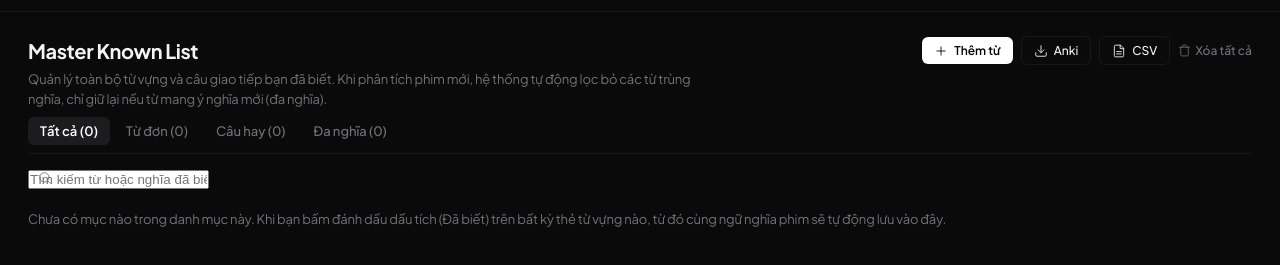
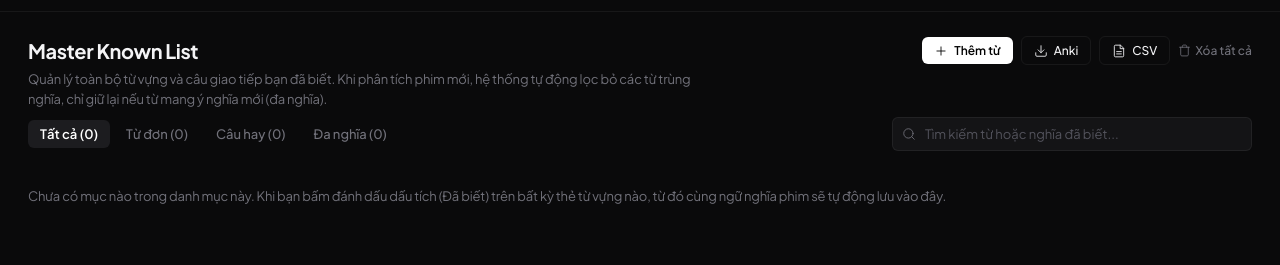
Before and after one commit to 17130239-coder/fx-english, a browser extension: page studio/studio.html in a window 1280 px wide. Both pictures are taken after a click on the button "Danh sách từ & câu đã biết (Master List)". Shown: the part 51-316 px from the top of the page. Drawn offline with Linux system fonts and the light colour scheme.

Commit message:
fix(ui): correct search input styling in master list, auto-sync mastered words, and clean up navbar actions

```diff
--- a/studio/studio.css
+++ b/studio/studio.css
@@ -746,10 +746,14 @@ body {
   transform: translateY(-50%);
   color: var(--fx-text-secondary);
   pointer-events: none;
-}
-
-#fx-filter-search {
+  z-index: 2;
+}
+
+.fx-search-wrap input,
+#fx-filter-search,
+#fx-master-search {
   width: 100%;
+  box-sizing: border-box;
   background: var(--fx-bg-surface);
   border: 1px solid var(--fx-border-subtle);
   border-radius: 6px;
@@ -761,11 +765,16 @@ body {
   transition: var(--fx-transition-fast);
 }
 
-#fx-filter-search:focus {
+.fx-search-wrap input:focus,
+#fx-filter-search:focus,
+#fx-master-search:focus {
   border-color: var(--fx-border-strong);
-}
-
-#fx-filter-search::placeholder {
+  background: #18181B;
+}
+
+.fx-search-wrap input::placeholder,
+#fx-filter-search::placeholder,
+#fx-master-search::placeholder {
   color: var(--fx-text-muted);
 }
 
@@ -1416,7 +1425,24 @@ body {
 }
 
 .fx-master-filters-bar {
-  margin-bottom: 4px;
+  display: flex;
+  flex-direction: row;
+  align-items: center;
+  justify-content: space-between;
+  gap: 16px;
+  margin-bottom: 20px;
+  flex-wrap: wrap;
+}
+
+.fx-master-filters-bar .fx-tabs-group {
+  border-bottom: none;
+  padding-bottom: 0;
+  margin-bottom: 0;
+}
+
+.fx-master-filters-bar .fx-filter-controls {
+  flex: 0 1 360px;
+  min-width: 240px;
 }
 
 .fx-master-grid {
--- a/studio/studio.js
+++ b/studio/studio.js
@@ -758,6 +758,7 @@ The brilliant astronomer suddenly realized the extraordinary secret of the stars
       if (typeof chrome !== 'undefined' && chrome.storage && chrome.storage.local) {
         chrome.storage.local.get(['fxWordStates'], (res) => {
           this.wordStates = (res && typeof res.fxWordStates === 'object' && res.fxWordStates !== null) ? res.fxWordStates : {};
+          this.syncWordStatesToMasterList();
           this.updateStats();
           if (this.analysis) this.renderVocabularyGrid();
         });
@@ -2016,6 +2017,7 @@ The brilliant astronomer suddenly realized the extraordinary secret of the stars
 
       try {
         await ml.load();
+        await this.syncWordStatesToMasterList();
         this.updateMasterCount();
 
         // Optional sync from Neon DB if available
@@ -2041,6 +2043,44 @@ The brilliant astronomer suddenly realized the extraordinary secret of the stars
       }
     },
 
+    async syncWordStatesToMasterList() {
+      const ml = this.getMasterList();
+      if (!ml) return;
+
+      let changed = false;
+      for (const [rawKey, state] of Object.entries(this.wordStates || {})) {
+        if (state && state.mastered) {
+          const cleanKey = rawKey.trim().toLowerCase();
+          if (!ml.has(cleanKey)) {
+            let meaning = '';
+            let pos = 'N';
+            let type = cleanKey.includes(' ') ? 'sentence' : 'word';
+            if (this.analysis?.allWords) {
+              const found = this.analysis.allWords.find((w) => (w.word || '').toLowerCase() === cleanKey);
+              if (found) {
+                meaning = (found.vietnamese || found.translation || '').trim();
+                pos = found.pos || 'N';
+              }
+            }
+            await ml.addOrAccumulate({
+              text: cleanKey,
+              type,
+              pos,
+              meanings: (meaning && meaning !== 'Đang tra nghĩa...' && meaning !== 'Đang cập nhật') ? [meaning] : ['Đã thuộc']
+            });
+            changed = true;
+          }
+        }
+      }
+
+      if (changed) {
+        this.updateMasterCount();
+        if (this.activeView === 'master') {
+          this.renderMasterList();
+        }
+      }
+    },
+
     switchView(viewName) {
       this.activeView = viewName;
       const isStudio = (viewName === 'studio');
@@ -2051,7 +2091,19 @@ The brilliant astronomer suddenly realized the extraordinary secret of the stars
       if (this.studioView) this.studioView.style.display = isStudio ? 'block' : 'none';
       if (this.masterView) this.masterView.style.display = isStudio ? 'none' : 'block';
 
+      // Hide movie-specific action buttons from the top navbar when in Master view
+      if (this.btnToggleFlashcards) {
+        this.btnToggleFlashcards.style.display = (isStudio && this.analysis) ? 'inline-flex' : 'none';
+      }
+      if (this.btnExportAnkiTop) {
+        this.btnExportAnkiTop.style.display = (isStudio && this.analysis) ? 'inline-flex' : 'none';
+      }
+      if (this.btnExportCsvTop) {
+        this.btnExportCsvTop.style.display = (isStudio && this.analysis) ? 'inline-flex' : 'none';
+      }
+
       if (!isStudio) {
+        this.syncWordStatesToMasterList();
         this.renderMasterList();
       }
     },
@@ -2089,6 +2141,12 @@ The brilliant astronomer suddenly realized the extraordinary secret of the stars
       if (!this.masterGridEl) return;
       const ml = this.getMasterList();
       if (!ml) return;
+
+      if (this.masterTabsGroup) {
+        this.masterTabsGroup.querySelectorAll('.fx-tab-btn').forEach((btn) => {
+          btn.classList.toggle('active', (btn.dataset.type || 'all') === this.activeMasterFilter);
+        });
+      }
 
       const items = ml.search(this.masterSearchQuery, this.activeMasterFilter);
       this.masterGridEl.innerHTML = '';
```
